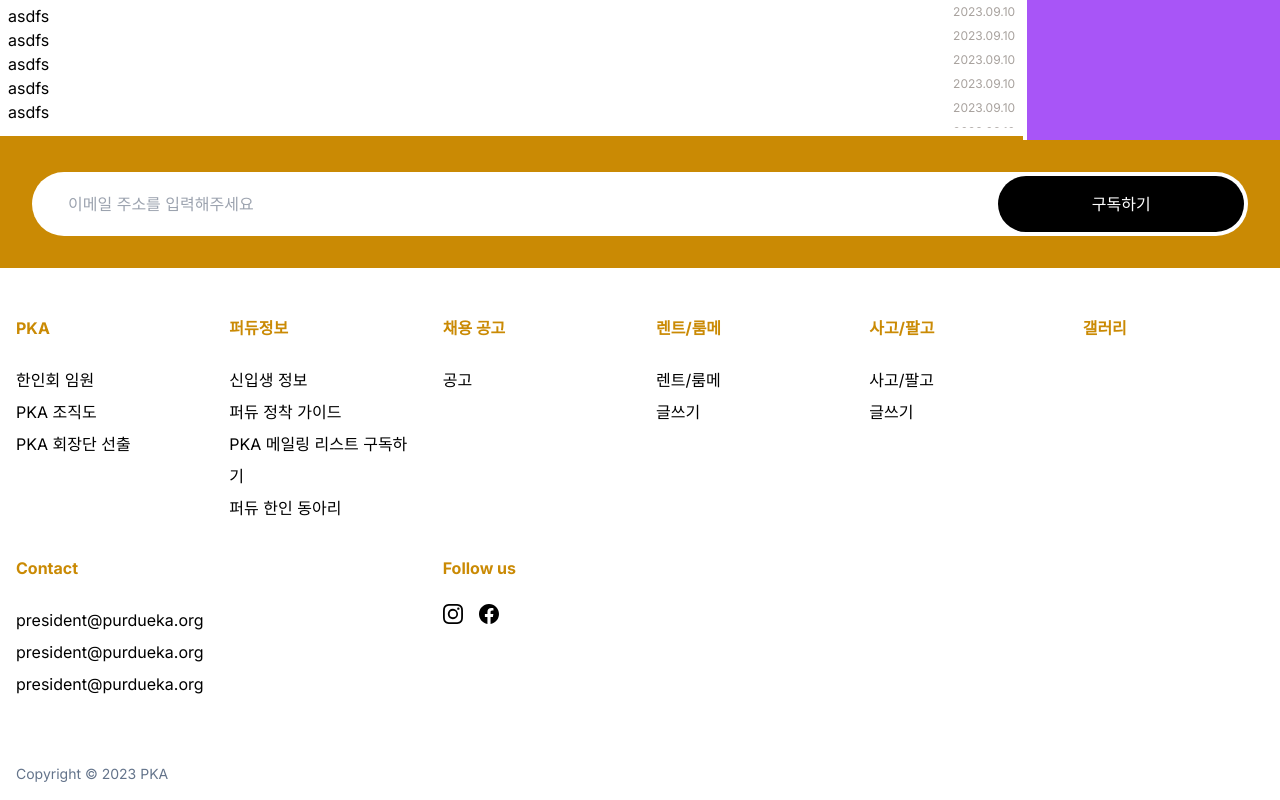
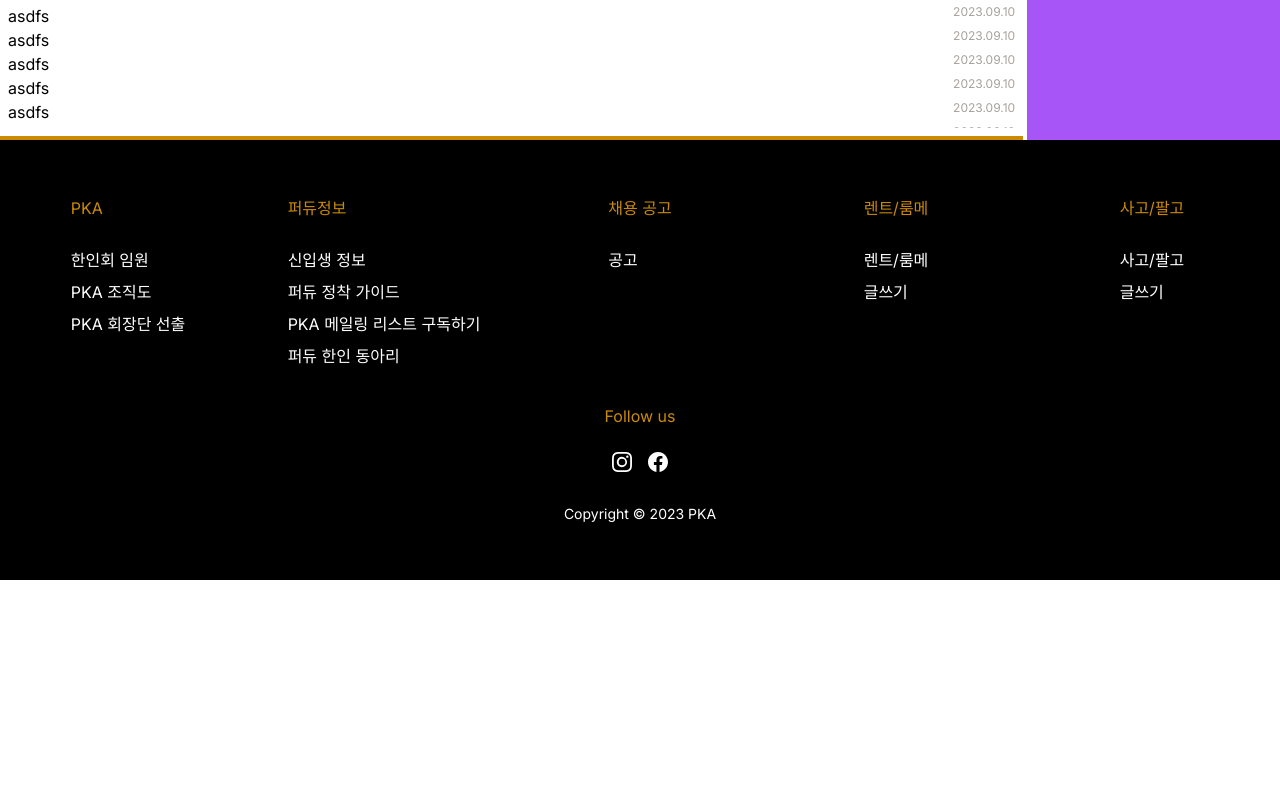
Before and after one commit to OfficerChul/purdueka.org, a Next.js app: page / in a window 1280 px wide. Shown: the part 820-1620 px from the top of the page. After the commit the page ends 1400 px from the top, so only its background shows below. Built offline with nearby package versions, Linux system fonts and the light colour scheme.

Commit message:
Footer: updated according to figma design

```diff
--- a/app/_layout/footer.tsx
+++ b/app/_layout/footer.tsx
@@ -1,64 +1,64 @@
 export default function Footer(){
     return (
-        <footer className="w-full">
-          <div className="bg-yellow-600 p-8">
+        <footer className="w-full bg-black py-10">
+          {/* <div className="bg-yellow-600 p-8">
             <div className="flex bg-white w-full rounded-full p-1 container mx-auto">
               <input type="email" placeholder="이메일 주소를 입력해주세요" className="w-full rounded-full focus:outline-none ps-8 truncate" />
               <button className="w-1/4 bg-black text-white p-4 rounded-full min-w-fit">구독하기</button>
             </div>
-          </div>
-          <div className="grid lg:grid-cols-6 md:grid-cols-4 sm:grid-cols-2 container mx-20 sm:mx-auto my-8">
+          </div> */}
+          <div className="grid lg:grid-cols-5 md:grid-cols-4 sm:grid-cols-2 container mx-auto">
             <div className="p-4">
-              <a href="#" className="font-bold text-yellow-600">PKA</a>
-              <ul className="mt-6">
+              <div className="w-full lg:w-fit mx-auto">
+                <a href="#" className="text-yellow-600">PKA</a>
+                <ul className="mt-6 text-white">
                   <li className="leading-loose"><a href="#">한인회 임원</a></li>
                   <li className="leading-loose"><a href="#">PKA 조직도</a></li>
                   <li className="leading-loose"><a href="#">PKA 회장단 선출</a></li>
                 </ul>
               </div>
+            </div>
             <div className="p-4">
-              <a href="#" className="font-bold text-yellow-600">퍼듀정보</a>
-              <ul className="mt-6">
+              <div className="w-full lg:w-fit mx-auto">
+                <a href="#" className="text-yellow-600">퍼듀정보</a>
+                <ul className="mt-6 text-white">
                   <li className="leading-loose"><a href="#">신입생 정보</a></li>
                   <li className="leading-loose"><a href="#">퍼듀 정착 가이드</a></li>
                   <li className="leading-loose"><a href="#">PKA 메일링 리스트 구독하기</a></li>
                   <li className="leading-loose"><a href="#">퍼듀 한인 동아리</a></li>
                 </ul>
               </div>
+            </div>
             <div className="p-4">
-              <a href="#" className="font-bold text-yellow-600">채용 공고</a>
-              <ul className="mt-6">
+              <div className="w-full lg:w-fit mx-auto">
+                <a href="#" className="text-yellow-600">채용 공고</a>
+                <ul className="mt-6 text-white">
                   <li className="leading-loose"><a href="#">공고</a></li>
                 </ul>
               </div>
+            </div>
             <div className="p-4">
-              <a href="#" className="font-bold text-yellow-600">렌트/룸메</a>
-              <ul className="mt-6">
+              <div className="w-full lg:w-fit mx-auto">
+                <a href="#" className="text-yellow-600">렌트/룸메</a>
+                <ul className="mt-6 text-white">
                   <li className="leading-loose"><a href="#">렌트/룸메</a></li>
                   <li className="leading-loose"><a href="#">글쓰기</a></li>
                 </ul>
               </div>
+            </div>
             <div className="p-4">
-              <a href="#" className="font-bold text-yellow-600">사고/팔고</a>
-              <ul className="mt-6">
+              <div className="w-full lg:w-fit mx-auto">
+                <a href="#" className="text-yellow-600">사고/팔고</a>
+                <ul className="mt-6 text-white">
                   <li className="leading-loose"><a href="#">사고/팔고</a></li>
                   <li className="leading-loose"><a href="#">글쓰기</a></li>
                 </ul>
               </div>
-            <div className="p-4">
-              <a href="#" className="font-bold text-yellow-600">갤러리</a>
             </div>
-            <div className="p-4 md:col-span-2">
-              <a href="#" className="font-bold text-yellow-600">Contact</a>
-              <ul className="mt-6">
-                <li className="leading-loose"><a href="#">president@purdueka.org</a></li>
-                <li className="leading-loose"><a href="#">president@purdueka.org</a></li>
-                <li className="leading-loose"><a href="#">president@purdueka.org</a></li>
-              </ul>
-            </div>
-            <div className="p-4">
-              <a href="#" className="font-bold text-yellow-600">Follow us</a>
-              <div className="flex mt-6">
+            <div className="p-4 lg:col-span-5">
+              <div className="w-fit lg:w-full lg:text-center">
+                <a href="#" className="text-yellow-600">Follow us</a>
+                <div className="flex mt-6 text-white justify-center">
                   <a href="https://www.instagram.com/pka_boilerup/" className="me-4" target="_blank">
                     {instagramIcon}
                   </a>
@@ -68,7 +68,8 @@ export default function Footer(){
                 </div>
               </div>
             </div>
-          <div className="p-4 text-sm text-slate-500">Copyright &copy; 2023 PKA</div>
+          </div>
+          <div className="p-4 text-sm text-white text-center">Copyright &copy; 2023 PKA</div>
         </footer>
     )
 }
```
Lines whose indentation alone changed are shown as unchanged.
